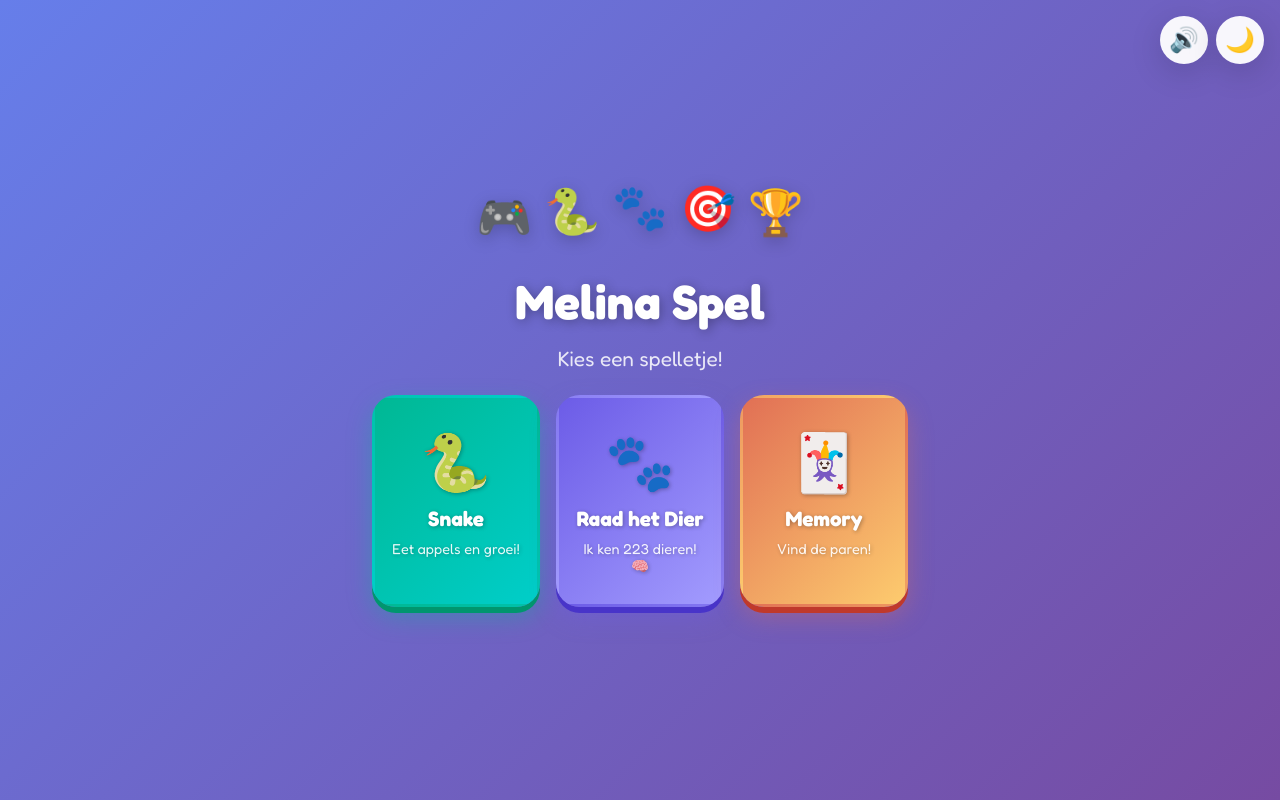
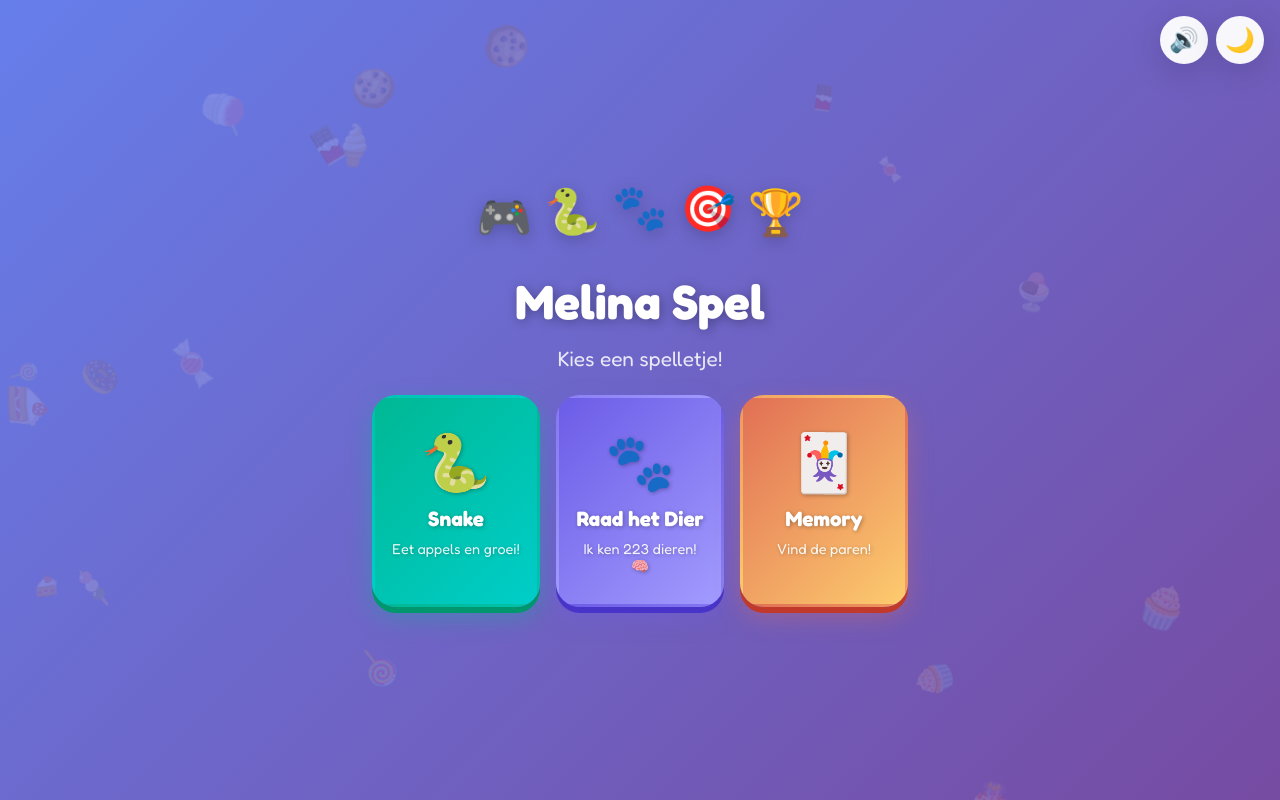
Before and after one commit to PerIPan/Melina-Spel, a React (Vite) app: page / in a window 1280 px wide. Built offline with nearby package versions, Linux system fonts and the light colour scheme.

Commit message:
Snoepjes achtergrond, Memory levels, sticker keuze, computer tegenstander

```diff
--- a/src/App.css
+++ b/src/App.css
@@ -51,6 +51,34 @@ body {
   50% { transform: translateY(-14px); }
 }
 
+/* ===== Candy Background ===== */
+.candy-background {
+  position: fixed;
+  inset: 0;
+  pointer-events: none;
+  overflow: hidden;
+  z-index: 0;
+}
+
+.candy-piece {
+  position: absolute;
+  opacity: 0.15;
+  animation: candyFloat ease-in-out infinite alternate;
+  filter: blur(0.5px);
+}
+
+@keyframes candyFloat {
+  0% {
+    transform: translateY(0) rotate(0deg) scale(1);
+  }
+  50% {
+    transform: translateY(-20px) rotate(15deg) scale(1.05);
+  }
+  100% {
+    transform: translateY(10px) rotate(-10deg) scale(0.95);
+  }
+}
+
 /* ===== Welcome Screen ===== */
 .welcome-screen {
   display: flex;
@@ -61,6 +89,8 @@ body {
   max-width: 600px;
   width: 100%;
   animation: screenEnter 0.35s cubic-bezier(0.34, 1.56, 0.64, 1);
+  position: relative;
+  z-index: 1;
 }
 
 .welcome-floating-emojis {
--- a/src/App.tsx
+++ b/src/App.tsx
@@ -155,8 +155,40 @@ export default function App() {
     return <MemoryGame onBack={() => { setMemoryStickers(loadMemoryStickers()); setScreen('welcome'); }} />;
   }
 
+  const candies = useMemo(() => {
+    const emojis = ['🍬', '🍭', '🍫', '🍩', '🧁', '🍪', '🍰', '🎂', '🍡', '🍮', '🍦', '🍧', '🍨', '🍬', '🍭', '🍫', '🍩', '🧁', '🍪', '🍰'];
+    return emojis.map((emoji, i) => ({
+      emoji,
+      left: Math.random() * 100,
+      top: Math.random() * 100,
+      size: 1.2 + Math.random() * 1.5,
+      delay: Math.random() * 8,
+      duration: 6 + Math.random() * 6,
+      rotate: Math.random() * 360,
+    }));
+  }, []);
+
   return (
     <div className="welcome-screen">
+      <div className="candy-background">
+        {candies.map((c, i) => (
+          <span
+            key={i}
+            className="candy-piece"
+            style={{
+              left: `${c.left}%`,
+              top: `${c.top}%`,
+              fontSize: `${c.size}rem`,
+              animationDelay: `${c.delay}s`,
+              animationDuration: `${c.duration}s`,
+              transform: `rotate(${c.rotate}deg)`,
+            }}
+          >
+            {c.emoji}
+          </span>
+        ))}
+      </div>
+
       <div className="welcome-floating-emojis">
         {['🎮', '🐍', '🐾', '🎯', '🏆'].map((emoji, i) => (
           <span
```
Also changed, not shown: 1 other file (tests, documents, lock files or other folders).
